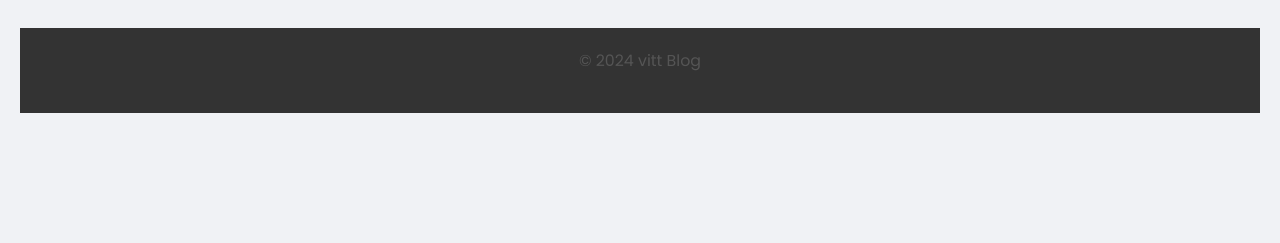
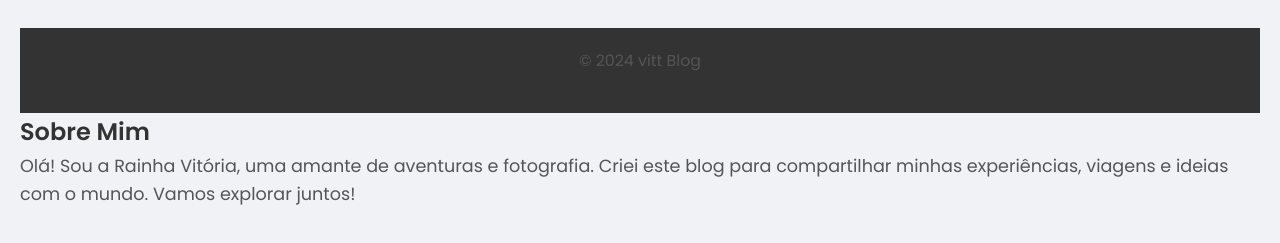
Before and after one commit to vittdias/vittdias, a plain HTML site: page index.html in a window 1280 px wide. Shown: the part 815-1058 px from the top of the page. Before the commit the page ends 948 px from the top, so only its background shows below. Drawn offline with Linux system fonts and the light colour scheme.

Commit message:
Update index.html

```diff
--- a/index.html
+++ b/index.html
@@ -49,3 +49,7 @@
     </footer>
 </body>
 </html>
+<section class="about">
+    <h2>Sobre Mim</h2>
+    <p>Olá! Sou a Rainha Vitória, uma amante de aventuras e fotografia. Criei este blog para compartilhar minhas experiências, viagens e ideias com o mundo. Vamos explorar juntos!</p>
+</section>
```
